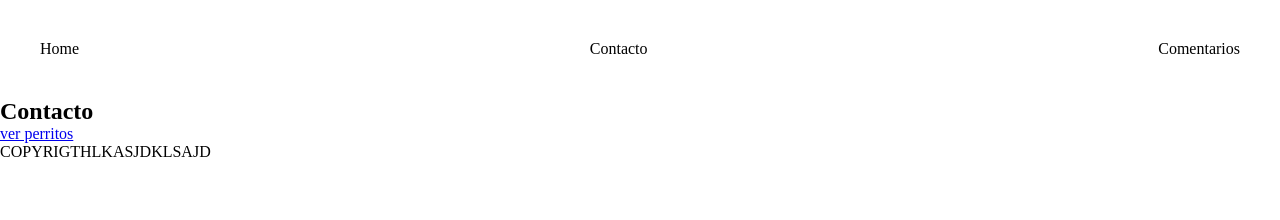
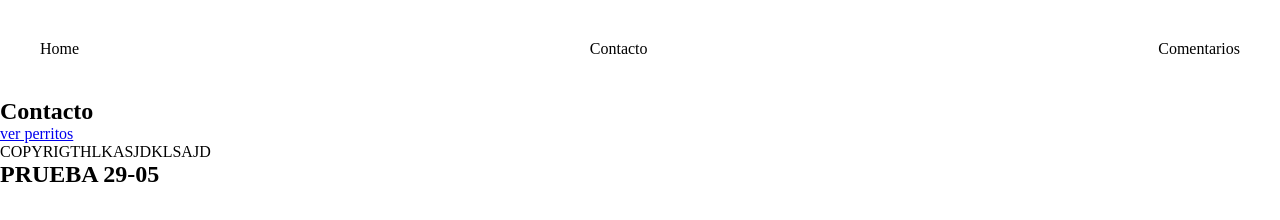
Before and after one commit to botcarola/porfolio-2023, a plain HTML site: page index.html in a window 1280 px wide. Drawn offline with Linux system fonts and the light colour scheme.

Commit message:
salkdjsklajd

```diff
--- a/index.html
+++ b/index.html
@@ -31,6 +31,9 @@
         <p>
             COPYRIGTHLKASJDKLSAJD
         </p>
+        <h2>
+            PRUEBA 29-05
+        </h2>
     </footer>
 
 </body>
```
